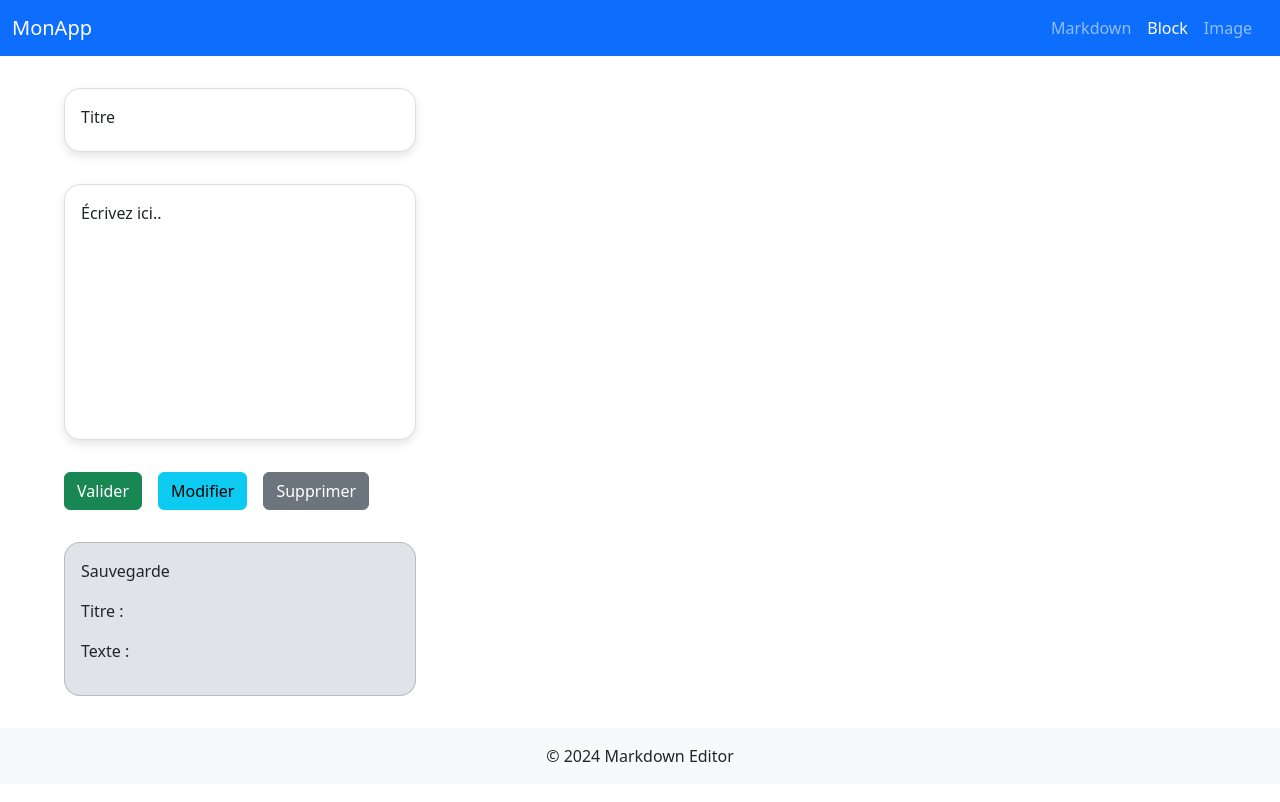
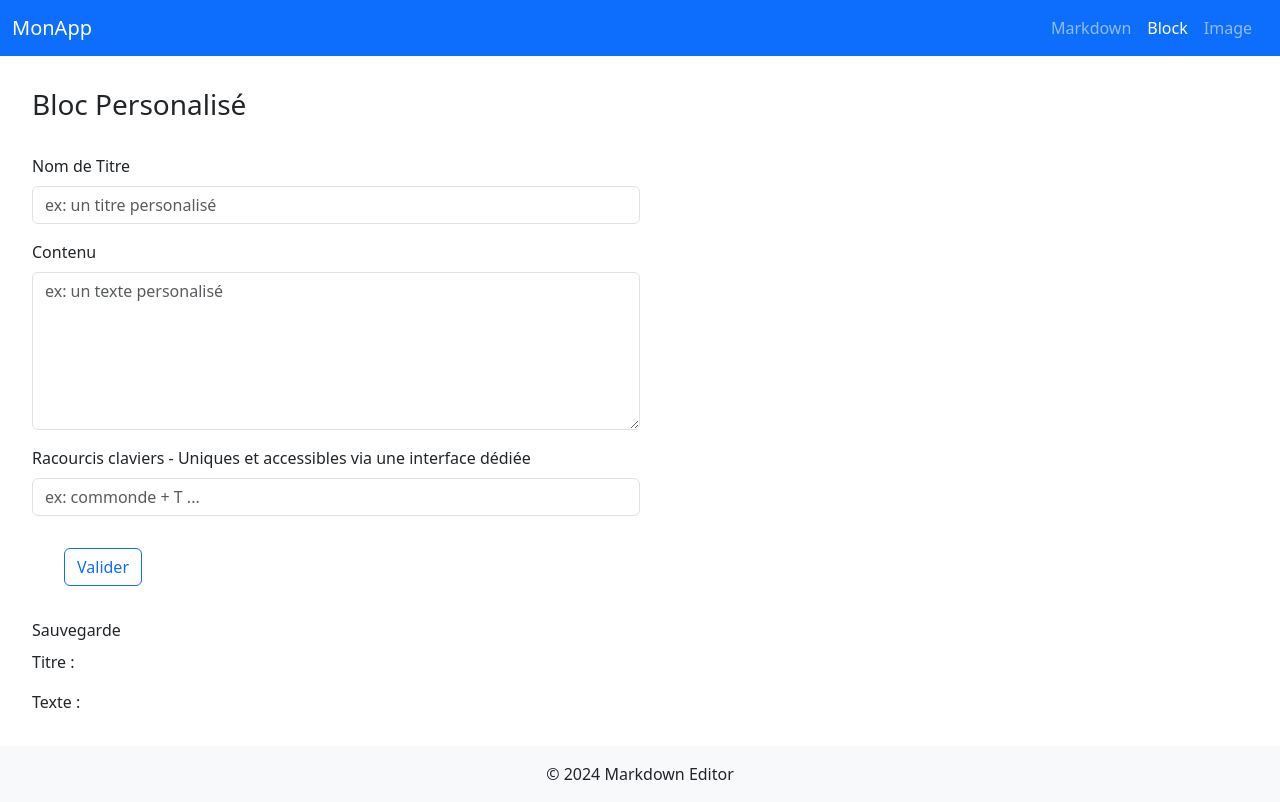
Before and after one commit to Fautrat/projet-markdown, a React (Vite) app: page /block in a window 1280 px wide. Built offline with nearby package versions, Linux system fonts and the light colour scheme.

Commit message:
Add custom block alst version

```diff
--- a/src/components/blockComponent/CustomBlock.jsx
+++ b/src/components/blockComponent/CustomBlock.jsx
@@ -1,53 +1,33 @@
-import { useState, useRef, useEffect } from "react";
-import { Card } from "react-bootstrap";
-import Button from 'react-bootstrap/Button';
+import { useState } from "react";
+import { Button, Form } from "react-bootstrap";
 
 function CustomBlock() {
 
-  const [titre, setTitre] = useState("Titre");
-  const [texte, setTexte] = useState("Écrivez ici..");
+  const [titre, setTitre] = useState("");
+  const [texte, setTexte] = useState("");
   const [titreSauvegarde, setTitreSauvegarde] = useState("");
   const [texteSauvegarde, setTexteSauvegarde] = useState("");
-  const [nouveau, setNouveau] = useState("");
-
-
-  const titreRef = useRef(null);  // We havent seen this hook before so let's explain it hummmm ????? ;) DOnt use too much IA hehe, signed Andrew
-  const texteRef = useRef(null);
-
-  useEffect(() => {
-    if (titreRef.current) titreRef.current.textContent = titre;
-    if (texteRef.current) texteRef.current.textContent = texte;
-  }, []);
-
-  // Mise à jour du contenu éditable
-  const handleInputTitre = (e) => setTitre(e.currentTarget.textContent);
-  const handleInputTexte = (e) => setTexte(e.currentTarget.textContent);
 
   // Sauvegarde le texte actuel
   function sauvegarderTexte(e) {
+    setTitreSauvegarde(titre);
     setTexteSauvegarde(texte);
-    setTitreSauvegarde(titre);
     console.log("Titre sauvegardé :", titre, " | Texte sauvegardé :", texte);
-  }
-
-  // modifier le texte et sauvegarde
-  function modifierTexte(e) {
-    setTitre(titreSauvegarde);
-    setTexte(texteSauvegarde);
-    setNouveau(sauvegarderTexte);
-    console.log("Modifier le texte :", nouveau);
   }
 
   // Supprimer le texte actuel et vider le contenu éditable
   function supprimerTexte(e) {
     setTitre("");
     setTexte("");
-    if (titreRef.current) titreRef.current.textContent = "";
-    if (texteRef.current) texteRef.current.textContent = "";
-    console.log("Texte supprimé");
-    setTitreSauvegarde("");
-    setTexteSauvegarde("");
   }
+
+  // modifier le texte et sauvegarde
+  // function modifierTexte(e) {
+  //   setTitre(titreSauvegarde);
+  //   setTexte(texteSauvegarde);
+  //   // setNouveau(sauvegarderTexte);
+  // }
+
 
   // function renommageTexte(e) {
   //   setTexte(e.target.value);
@@ -62,58 +42,51 @@ function CustomBlock() {
 
   return (
   <div style={{ margin: "2rem" }}>
+   <h3>Bloc Personalisé</h3><br />
 
-    {/* TITRE */}
-    <div
-      ref={titreRef}
-      contentEditable={true}
-      onInput={handleInputTitre}
-      style={{
-        border: "1px solid #ddd",
-        width: "22rem",
-        height: "4rem",
-        padding: "1rem",
-        margin: "2rem",
-        borderRadius: "1rem",
-        boxShadow: "0 4px 10px rgba(0,0,0,0.1)",
-        background: "#fff",
-      }}
-    ></div>
 
-    {/* TEXTE */}
-    <div
-      ref={texteRef}
-      contentEditable={true}
-      onInput={handleInputTexte}
-      style={{
-        border: "1px solid #ddd",
-        width: "22rem",
-        height: "16rem",
-        padding: "1rem",
-        margin: "2rem",
-        borderRadius: "1rem",
-        boxShadow: "0 4px 10px rgba(0,0,0,0.1)",
-        background: "#fff",
-      }}
-    ></div>
+      {/* TITRE */}
+      <Form.Label>Nom de Titre</Form.Label>
+      <Form.Control
+        type="text"
+        placeholder="ex: un titre personalisé"
+        value={titre}
+        onChange={(e) => setTitre(e.target.value)}
+        style={{ marginBottom: "1rem" , width: "50%"}}
+      />
 
+      {/* TEXTE */}
+      <Form.Label>Contenu</Form.Label>
+      <Form.Control
+        as="textarea"
+        placeholder="ex: un texte personalisé"
+        rows={6}
+        value={texte}
+        onChange={(e) => setTexte(e.target.value)}
+        style={{ marginBottom: "1rem", width: "50%" }}
+      />
+
+      <Form.Label>Racourcis claviers - Uniques et accessibles via une interface dédiée</Form.Label>
+        <Form.Control
+          type="text"
+          placeholder="ex: commonde + T ..."
+          value={titre}
+          onChange={(e) => setTitre(e.target.value)}
+          style={{ marginBottom: "1rem" , width: "50%"}}
+        />
     {/* Boutons */}
     <div style={{ display: "flex", gap: "1rem", margin: "2rem" }}>
-    <Button variant="success" onClick={sauvegarderTexte} >Valider</Button >
-    <Button variant="info" onClick={modifierTexte} >Modifier</Button >
-    <Button variant="secondary" onClick={supprimerTexte} >Supprimer</Button >
+    <Button variant="outline-primary" onClick={sauvegarderTexte} >Valider</Button >
+    {/* <Button variant="info" onClick={modifierTexte} >Modifier</Button >
+    // <Button variant="secondary" onClick={supprimerTexte} >Supprimer</Button > */}
     </div>
+
     {/* Nouveau bloc d'affichiage */}
-    <Card style={{ width: '22rem',
-        padding: "1rem",
-        margin: "2rem",
-        borderRadius: "1rem",
-        background: "#e0e3e7ff"
-      }}>
-      <p>Sauvegarde</p>
-      <p>Titre :{titreSauvegarde}</p>
-      <p>Texte :{texteSauvegarde}</p>
-    </Card>
+    <Form.Label>Sauvegarde</Form.Label>
+    <Form style={{ marginBottom: "1rem", width: "50%" }}>
+      <p>Titre : {titreSauvegarde}</p>
+      <p>Texte : {texteSauvegarde}</p>
+    </Form>
   </div>
 );
 }
--- a/src/store/store.js
+++ b/src/store/store.js
@@ -1,5 +1,5 @@
 import { configureStore } from "@reduxjs/toolkit";
-import imagesReducer from "./slices/imagesSlice.js";
+import imagesReducer from "./slices/ImagesSlice.js";
 
 const store = configureStore({
   reducer: {
```
